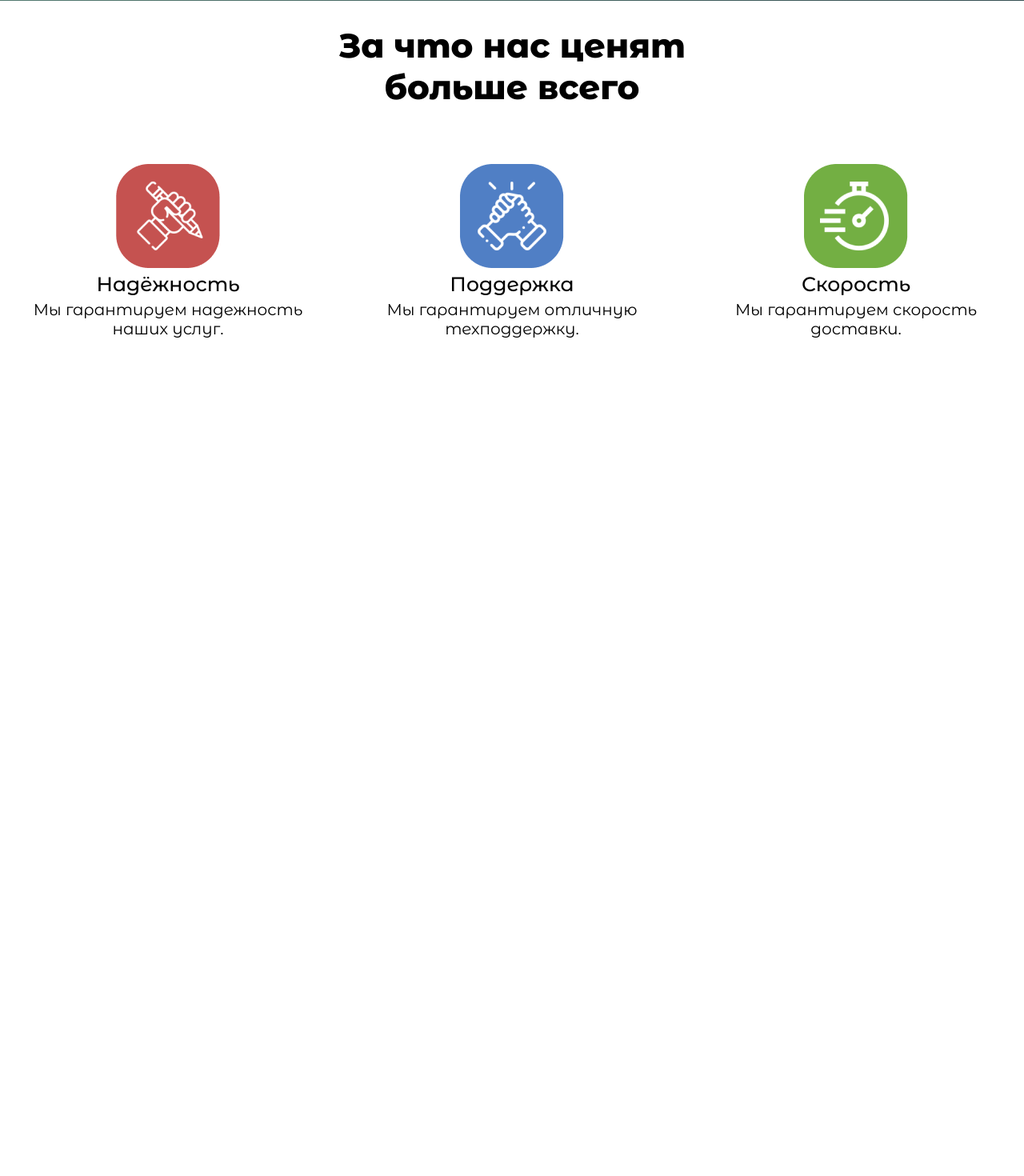
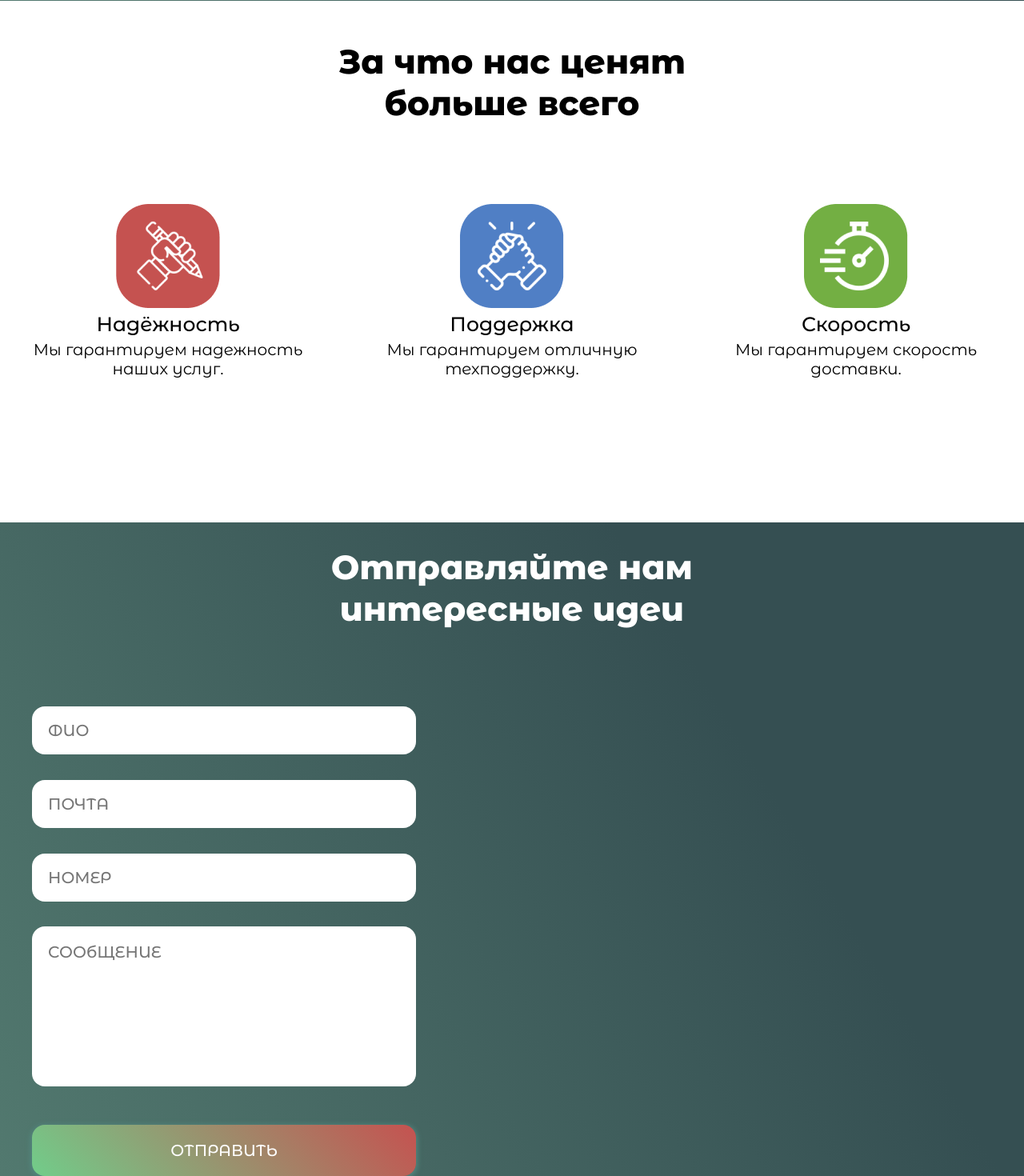
Before and after one commit to Airtribunal/just-games, a React (Create React App) app: page / in a window 1280 px wide. Shown: the part 799-2269 px from the top of the page at 80% size. Before the commit the page ends 1292 px from the top, so only its background shows below. Built offline with nearby package versions, Linux system fonts and the light colour scheme.

Commit message:
form-begining

```diff
--- a/src/App.jsx
+++ b/src/App.jsx
@@ -5,9 +5,10 @@ import stability from "./images/Stability.png";
 import fastness from "./images/Fastness.png";
 import helpfulness from "./images/Helpfulness.png";
 import AdvantageCard from "./components/AdvantageCard";
+import Contact from "./components/Contact";
 
 function App() {
-
+  // Navigation Links
   const navLinks = [
     { name: "главная", link: "#" },
     { name: "о нас", link: "#" },
@@ -15,25 +16,41 @@ function App() {
     { name: "корзина", link: "#" },
   ];
 
+  const navLinksArray = navLinks.map((link, id) => (
+    <a key={id} href={link.link}>
+      {link.name}
+    </a>
+  ));
+
+  // Advantage Cards
   const advantageData = [
-    {name: "Надёжность", desc:"Мы гарантируем надежность наших услуг.", img:stability},
-    {name: "Поддержка", desc:"Мы гарантируем отличную техподдержку.", img:helpfulness},
-    {name: "Скорость", desc:"Мы гарантируем скорость доставки.", img:fastness},
+    {
+      name: "Надёжность",
+      desc: "Мы гарантируем надежность наших услуг.",
+      img: stability,
+    },
+    {
+      name: "Поддержка",
+      desc: "Мы гарантируем отличную техподдержку.",
+      img: helpfulness,
+    },
+    {
+      name: "Скорость",
+      desc: "Мы гарантируем скорость доставки.",
+      img: fastness,
+    },
   ];
-
-  const navLinksArray = navLinks.map((link, id) => (
-    <a key={id} href={link.link}>{link.name}</a>
-  ));
 
   const advantageCards = advantageData.map((card) => (
     <AdvantageCard name={card.name} desc={card.desc} img={card.img} />
-  ))
+  ));
 
   return (
     <>
       <Navbar navLinksArray={navLinksArray} />
       <Hero />
-      <Advantages cards={advantageCards}/>
+      <Advantages cards={advantageCards} />
+      <Contact />
     </>
   );
 }
--- a/src/components/Advantages.jsx
+++ b/src/components/Advantages.jsx
@@ -6,7 +6,7 @@ function Advantages(props)
     return(
         <section className="Advantages">
             <div className="container">
-                <h1 className="AdvTitle">За что нас ценят больше всего</h1>
+                <h1 className="section-title">За что нас ценят больше всего</h1>
                 <div className="AdvCard-container">
                     {props.cards}
                 </div>
--- /dev/null
+++ b/src/components/Contact.jsx
@@ -0,0 +1,22 @@
+import React from "react";
+
+function Contact() {
+  return (
+    <section className="contact">
+      <div className="container">
+        <h1 className="section-title contact-title">Отправляйте нам интересные идеи</h1>
+        <div className="contact-inner">
+          <form className="contact-form">
+            <input type="text" name="" placeholder="ФИО"/>
+            <input type="text" name="" placeholder="ПОЧТА"/>
+            <input type="text" name="" placeholder="НОМЕР"/>
+            <textarea name="" placeholder="СООбЩЕНИЕ"></textarea>
+            <button onClick={(e) => e.preventDefault()} className="submit-button">отправить</button>
+          </form>
+        </div>
+      </div>
+    </section>
+  );
+}
+
+export default Contact;
--- a/src/index.css
+++ b/src/index.css
@@ -9,13 +9,19 @@
   box-sizing: border-box;
 }
 
+::placeholder {
+  font-weight: 500;
+}
+
 body {
   color: #fff;
   min-height: 100vh;
   font-family: 'Montserrat Alternates', sans-serif;
 }
 
-button {
+button,
+input,
+textarea {
   font-family: 'Montserrat Alternates', sans-serif;
 }
 
@@ -24,6 +30,15 @@ button {
   width: 100%;
   max-width: 1200px;
   margin: 0 auto;
+}
+
+.section-title {
+  color: #000000;
+  text-align: center;
+  font-size: 42px;
+  font-weight: 800;
+  width: 600px;
+  margin: 30px auto;
 }
 
 /* Navbar */
@@ -154,18 +169,7 @@ button {
   right: -12%;
 }
 
-.AdvTitle
-{
-  color:#000000;
-  text-align: center;
-  font-size: 42px;
-  font-weight: 800;
-  width: 600px;
-  margin: 30px auto;
-}
-
-.AdvCard
-{
+.AdvCard {
   color: #000000;
   display: flex;
   flex-direction: column;
@@ -173,34 +177,105 @@ button {
   text-align: center;
 }
 
-.Advantages
-{
-  padding: 20 px 0;
-
+.Advantages {
+  padding: 20px 0;
 }
 
-.AdvCard-container
-{
+.AdvCard-container {
   display: flex;
   justify-content: space-between;
-  margin: 70px 0;
+  margin: 100px 0 130px 0;
 }
 
-.AdvCardDesc
-{
+.AdvCardDesc {
   width: 340px;
   font-size: 20px;
   font-weight: 400;
 }
 
-.AdvCardTitle
-{
+.AdvCardTitle {
   font-size: 25px;
   font-weight: 500;
   margin: 5px 0
 }
 
-.AdvCard img
-{
+.AdvCard img {
   width: 130px;
 }
+
+/* Contact Section */
+.contact {
+  min-height: 100vh;
+  background: linear-gradient(239deg, #354F52 29.14%, #52796F 100%)
+}
+
+.contact-title {
+  color: #fff;
+  padding: 30px 0;
+}
+
+.contact-form {
+  width: 100%;
+  max-width: 480px;
+
+  display: flex;
+  flex-direction: column;
+}
+
+.contact-inner {
+  margin-top: 50px;
+  display: flex;
+  align-items: center;
+}
+
+.contact-form input {
+  margin: 1rem 0;
+  padding: 0 20px;
+  height: 60px;
+
+  background: #fff;
+  border-radius: 16px;
+
+  outline: none;
+  border: none;
+
+  font-size: 20px;
+}
+
+.contact-form textarea {
+  padding: 20px;
+  height: 200px;
+  resize: none;
+
+  outline: none;
+  border: none;
+  border-radius: 16px;
+  background: #fff;
+
+  font-size: 20px;
+  margin-top: 15px;
+}
+
+.submit-button {
+  margin-top: 3rem;
+  padding: 20px;
+
+  border-radius: 16px;
+  background: linear-gradient(46deg, #71CD8A 0%, #C55250 100%);
+  box-shadow: 0px 1.7px 6px 1.7px #52887F;
+
+  text-transform: uppercase;
+  font-size: 1.25rem;
+  color: #fff;
+  font-weight: 500;
+
+  outline: none;
+  border: none;
+
+  transition: color .3s ease;
+  cursor: pointer;
+}
+
+.submit-button:hover {
+  color: #000;
+}
```
Also changed, not shown: 1 other file (tests, documents, lock files or other folders).
